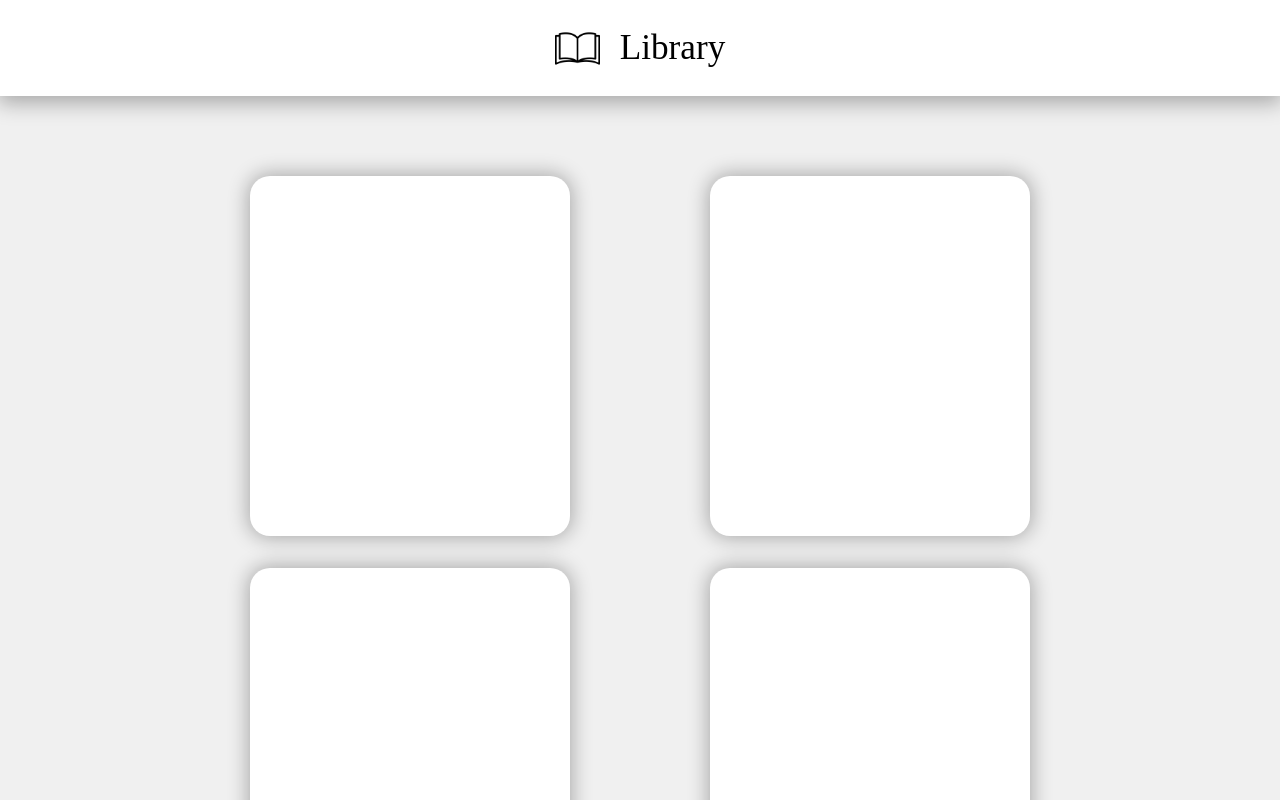
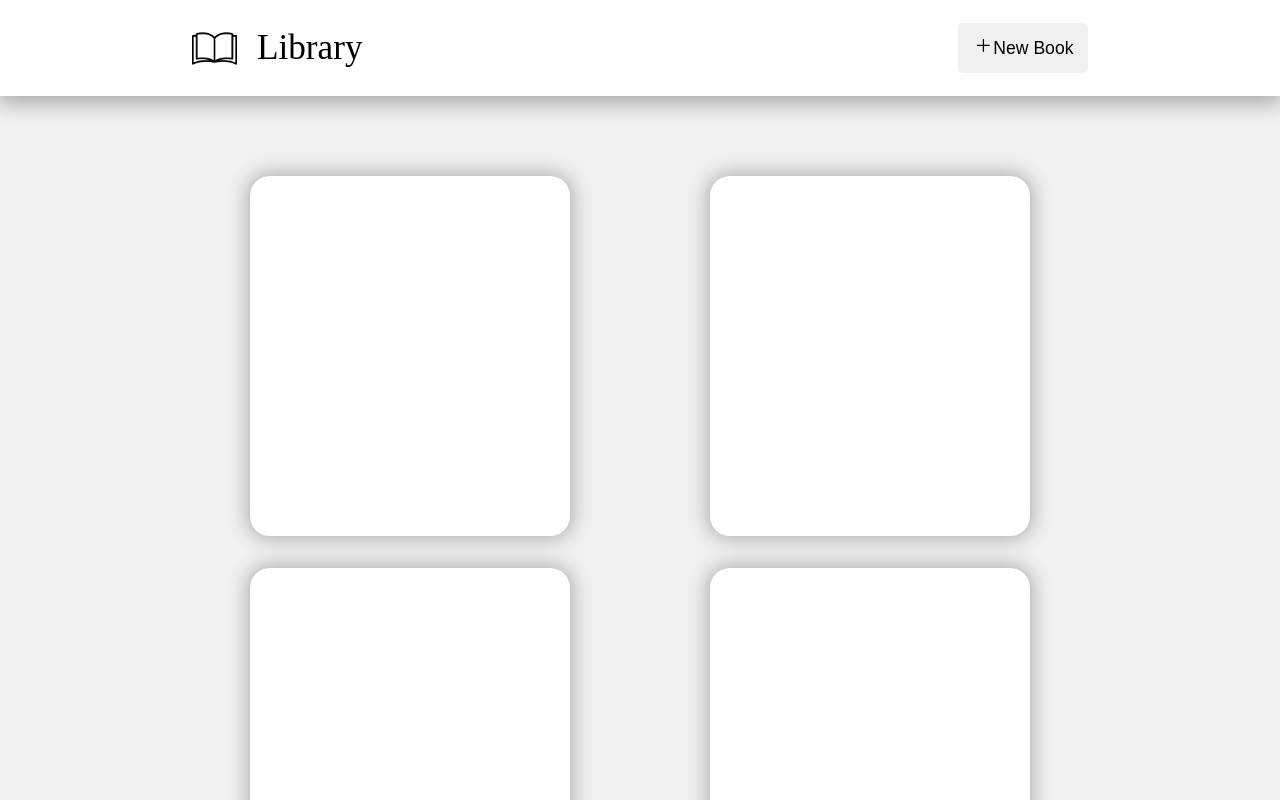
Before and after one commit to DevVivan/odin-library, a plain HTML site: page index.html in a window 1280 px wide. Drawn offline with nearby package versions, Linux system fonts and the light colour scheme.

Commit message:
Update header container with button

```diff
--- a/index.html
+++ b/index.html
@@ -13,6 +13,10 @@
             <img height="45px" src="assets/title-icon.png" alt="">
             <h1 class="title-text">Library</h1>
         </div>
+        <button type="button" class="new-book-button">
+            <span class="button-icon"><ion-icon name="add-outline"></ion-icon></span>
+            <span class="button-text">New Book</span>
+        </button>
     </div>
     <div class="main-content">
         <div class="book-list">
@@ -23,6 +27,8 @@
             <div class="book"></div>
         </div>
     </div>
+    <script type="module" src="https://unpkg.com/ionicons@7.1.0/dist/ionicons/ionicons.esm.js"></script>
+    <script nomodule src="https://unpkg.com/ionicons@7.1.0/dist/ionicons/ionicons.js"></script>
     <script src="script.js"></script>
 </body>
 </html>
--- a/style.css
+++ b/style.css
@@ -3,8 +3,7 @@
     box-shadow: 0px 5px 20px 2px rgb(0, 0, 0, 0.3);
     display: flex;
     align-items: center;
-    justify-content: space-around;
-    gap: 100vh;
+    justify-content: space-between;
     z-index: 1;
     position: relative;
     overflow: hidden;
@@ -18,6 +17,35 @@
     overflow: auto;
 }
 
+.new-book-button {
+    margin-right: 24vh;
+    display: flex;
+    outline: none;
+    align-items: center;
+    justify-content: center;
+    overflow: hidden;
+    padding: 0;
+    border-radius: 5px;
+    font-size: 1.1rem;
+    border: none;
+    background-color: #f0f0f0;
+    height: 50px;
+    width: 130px;
+    cursor: pointer;
+}
+
+.new-book-button:hover {
+    background-color: #e3e3e3;
+}
+
+.new-book-button:active {
+    background-color: #e3e3e3;
+}
+
+.button-icon {
+    font-size: 1.3rem;
+}
+
 .book-list {
     display: grid;
     margin-top: 10vh;
@@ -25,7 +53,7 @@
     margin-right: 23vh;
     justify-items: center;
     grid-template-columns: repeat(auto-fit, minmax(300px, 1fr));
-    gap: 1vh;
+    column-gap: 1vh;
     row-gap: 4vh;
 }
 
@@ -44,6 +72,7 @@
     justify-content: center;
     align-items: center;
     gap: 20px;
+    margin-left: 24vh;
 }
 
 .title-text {
```
